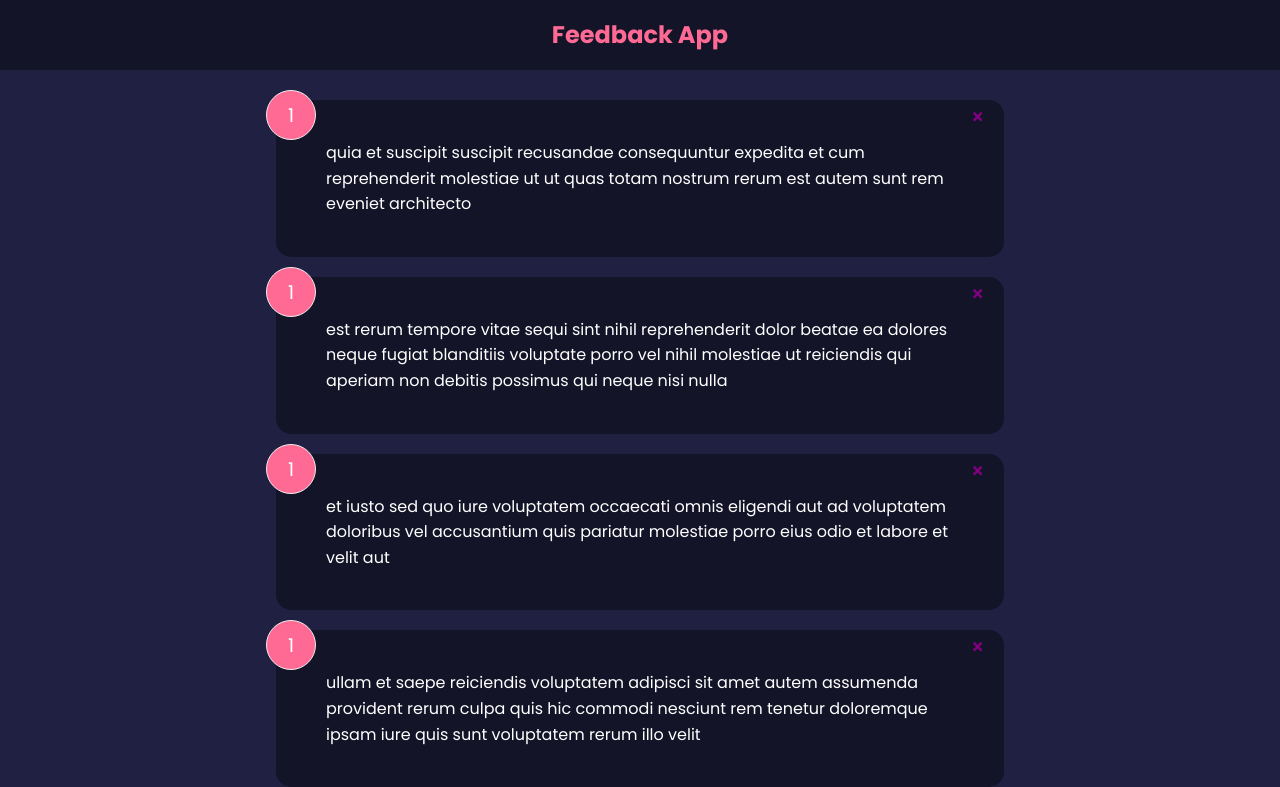
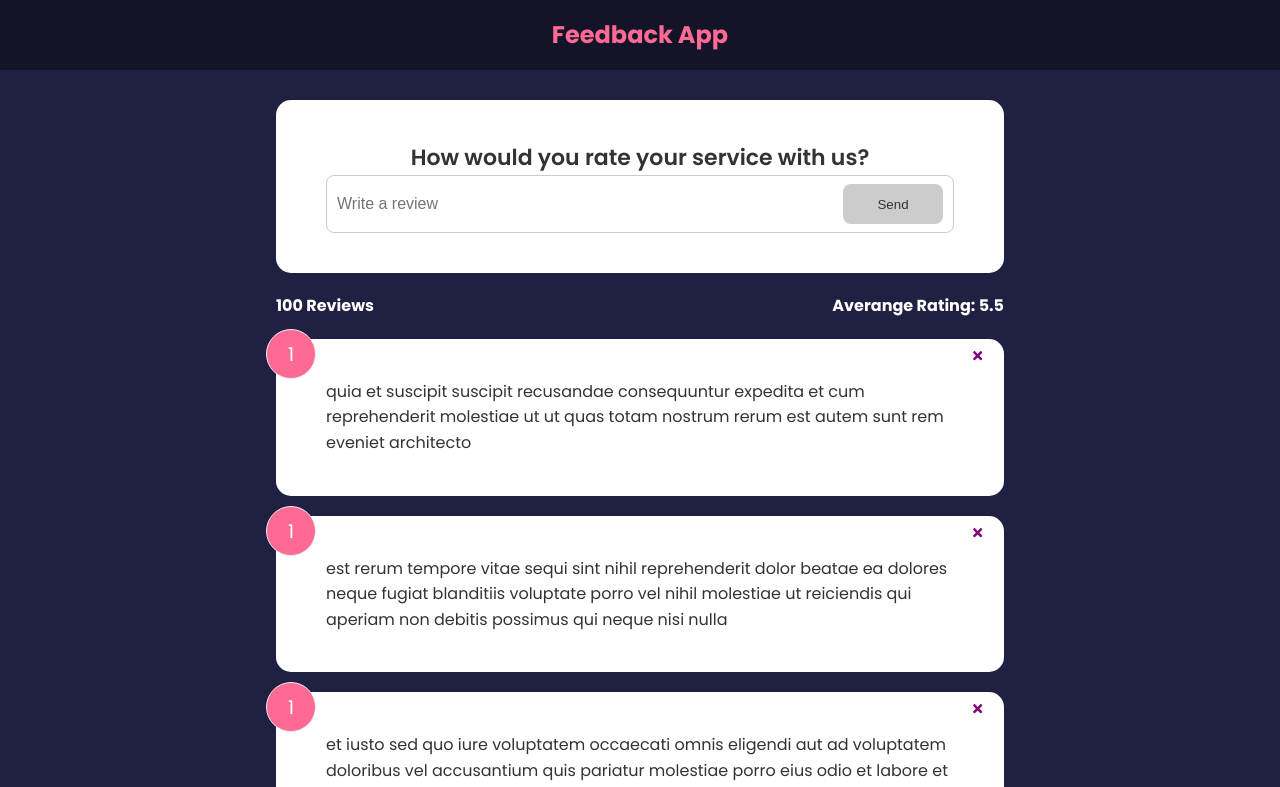
Before and after one commit to guima-seifer/feedback-app, a React (Create React App) app: page / in a window 1280 px wide. Shown: the top 787 px of the page. Built offline with nearby package versions, Linux system fonts and the light colour scheme.

Commit message:
feedbackForm

```diff
--- a/src/App.js
+++ b/src/App.js
@@ -2,11 +2,13 @@
 import FeedbackData from './data/FeedbackData'
 import { useState } from 'react'
 import FeedbackList from './components/FeedbackList'
+import FeedbackStats from './components/FeedbackStats'
+import FeedbackForm from './components/FeedbackForm'
 
 function App() {
   const [feedback, setFeedback] = useState(FeedbackData)
   const deleteFeedback = (id) => {
-        if(window.confirm('Are you sure you want to delete?')){
+    if (window.confirm('Are you sure you want to delete?')) {
       //devolve array sem o id passado
       setFeedback(feedback.filter((item) => item.id !== id))
     }
@@ -17,7 +19,9 @@
     <>
       <Header />
       <div className='container'>
-        <FeedbackList feedback={feedback} handleDelete={deleteFeedback}/>
+        <FeedbackForm />
+        <FeedbackStats feedback={feedback} />
+        <FeedbackList feedback={feedback} handleDelete={deleteFeedback} />
       </div>
     </>
   )
--- /dev/null
+++ b/src/components/FeedbackForm.jsx
@@ -0,0 +1,48 @@
+import Card from './shared/Card'
+import { useState } from 'react'
+import Button from './shared/Button'
+
+function FeedbackForm() {
+  const [text, setText] = useState('')
+  const [btnDisabled, setBtnDisabled] = useState(true)
+  const [message, setMessage] = useState('')
+
+  const handleTextChange = (e) => {
+    if(text === '') {
+      setBtnDisabled(true)
+      setMessage(null)
+    } else if(text !==  '' && text.trim().length <= 10){
+      setMessage('Text must be at least 10 characters')
+      setBtnDisabled(true)
+    } else {
+      setMessage(null)
+      setBtnDisabled(false)
+    }
+    setText(e.target.value)
+  }
+
+  return (
+    <Card>
+      <form action=''>
+        <h2>How would you rate your service with us?</h2>
+
+        {/* @TODO - rating select component */}
+        <div className='input-group'>
+          <input
+            onChange={handleTextChange}
+            type='text'
+            placeholder='Write a review'
+            value={text}
+          />
+          <Button type='submit' isDisabled={btnDisabled}>
+          Send
+          </Button>
+        </div>
+
+        {message && <div className='message'>{message}</div>}
+      </form>
+    </Card>
+  )
+}
+
+export default FeedbackForm
--- /dev/null
+++ b/src/components/FeedbackStats.jsx
@@ -0,0 +1,24 @@
+import React from 'react'
+import PropTypes from 'prop-types'
+
+function FeedbackStats({ feedback }) {
+  //calculate rating avg
+  let average = feedback.reduce((acc, cur) => {
+    return acc + cur.rating / feedback.length
+  }, 0)
+  //if it´s 0 replace with nothing
+  average = average.toFixed(1).replace(/[.,]0$/, '')
+
+  return (
+    <div className='feedback-stats'>
+      <h4>{feedback.length} Reviews</h4>
+      <h4>Averange Rating: {isNaN(average) ? 0 : average}</h4>
+    </div>
+  )
+}
+
+FeedbackStats.propTypes = {
+  feedback: PropTypes.array.isRequired,
+}
+
+export default FeedbackStats
--- /dev/null
+++ b/src/components/shared/Button.jsx
@@ -0,0 +1,27 @@
+import PropTypes from 'prop-types'
+import React from 'react'
+
+function Button({ children, version, type, isDisabled }) {
+  return (
+    <button type={type} disabled={isDisabled}
+     className={`btn btn-${version}`}>
+        {children}
+    </button>
+  )
+}
+
+Button.defaultProps = {
+    version: 'primary',
+    type: 'button',
+    isDisabled: false
+}
+
+Button.propTypes = {
+    children: PropTypes.node.isRequired,
+    version: PropTypes.string,
+    type: PropTypes.string,
+    isDisabled: PropTypes.bool,
+
+}
+
+export default Button
--- a/src/components/shared/Card.jsx
+++ b/src/components/shared/Card.jsx
@@ -14,7 +14,7 @@
 }
 
 Card.defaultProps = {
-    reverse: true,
+    reverse: false,
 
 }
 
```
Lines whose indentation alone changed are shown as unchanged.
